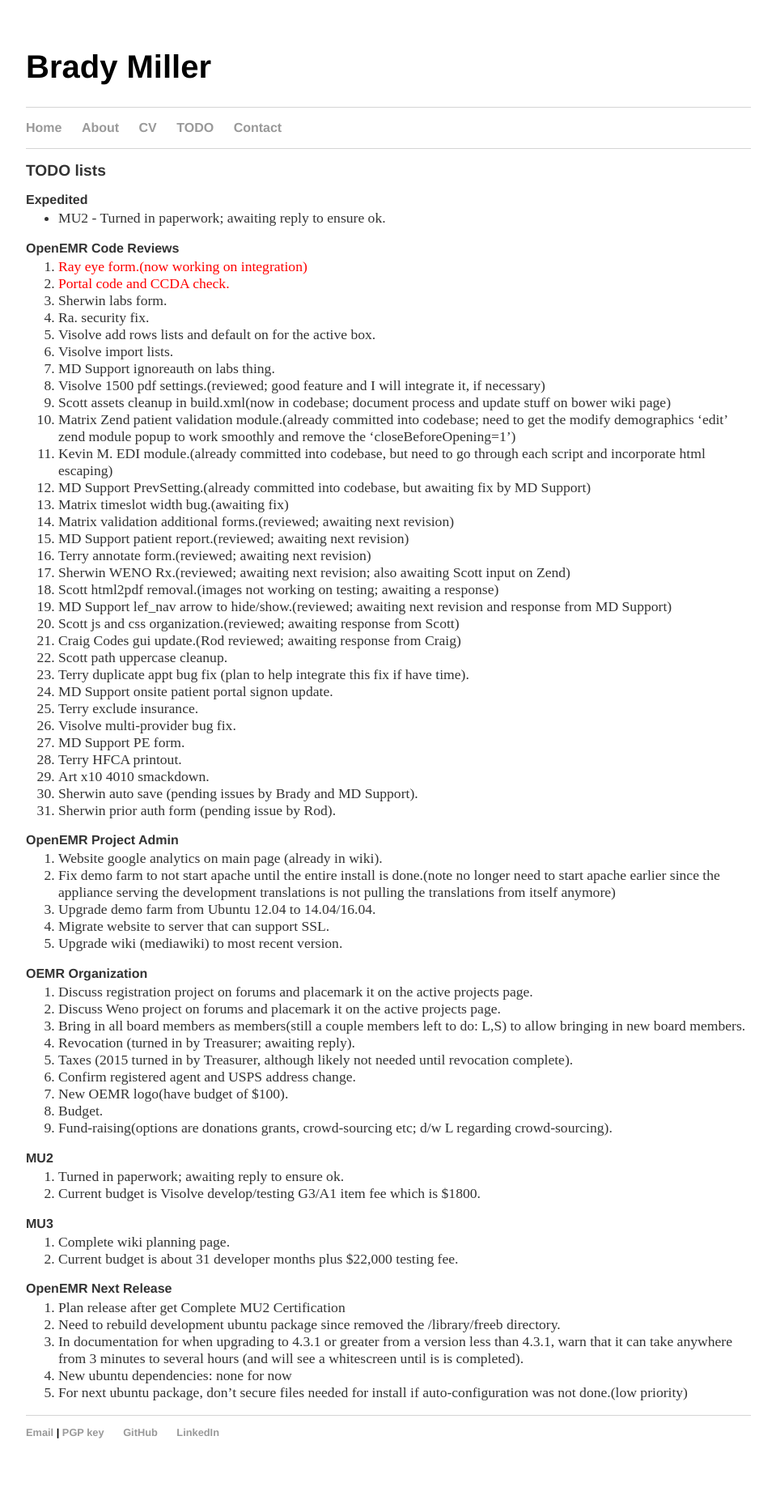
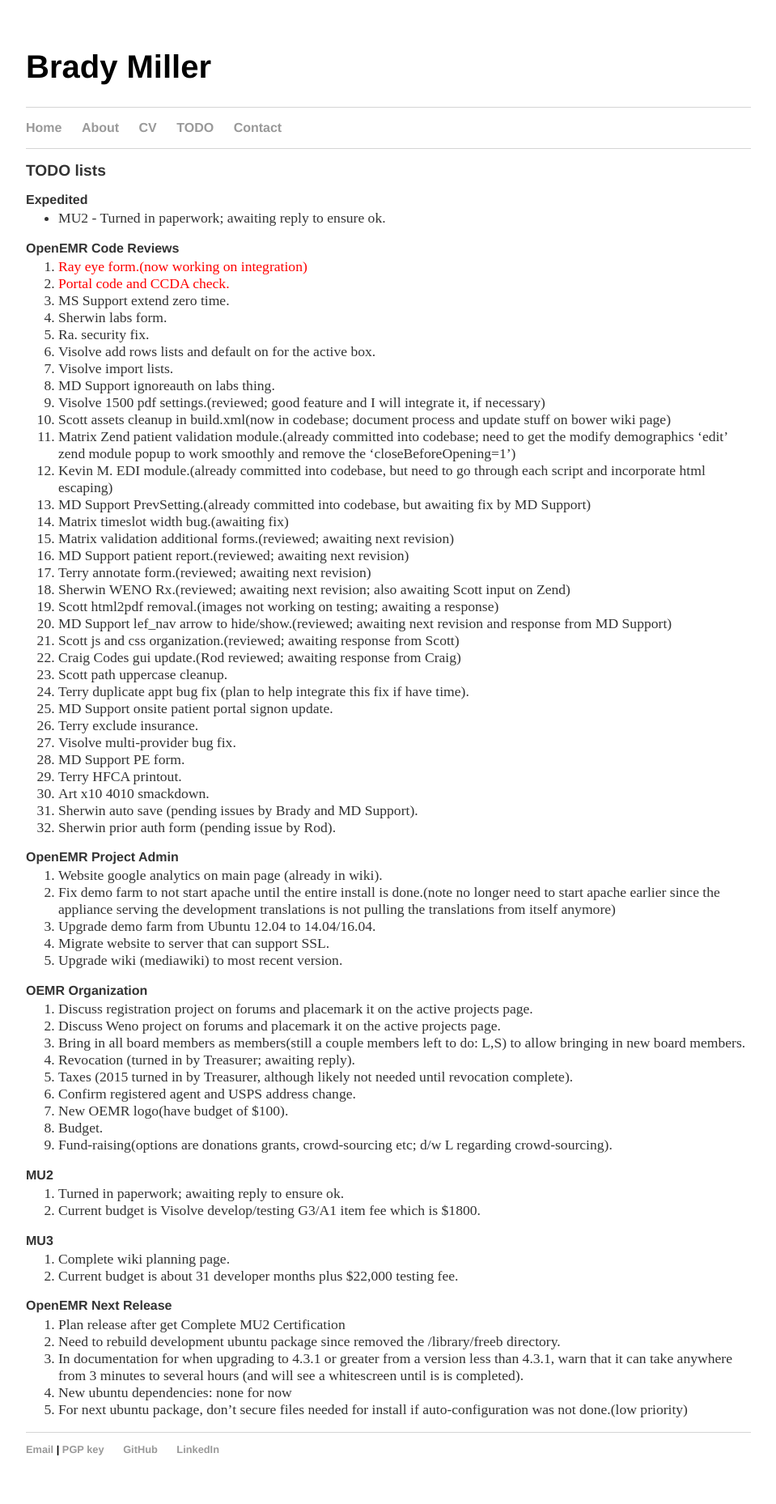
Before and after one commit to bradymiller/bradymiller.github.io, a Jekyll site: the page built from todo/index.md, in a window 1280 px wide. Shown: the whole page at 81% size, without its empty margins (160-1119 px from the left). Built offline with Jekyll 4.4.1, drawn with Linux system fonts in a browser that asks for light colours; before the commit the page ends 1837 px from its top, so only the background shows below that.

Commit message:
Update todo list

```diff
--- a/todo/index.md
+++ b/todo/index.md
@@ -9,6 +9,7 @@
 ### OpenEMR Code Reviews
 1. <span style="color: red">Ray eye form.(now working on integration)</span>
 1. <span style="color: red">Portal code and CCDA check.</span>
+1. MS Support extend zero time.
 1. Sherwin labs form.
 1. Ra. security fix.
 1. Visolve add rows lists and default on for the active box.
```
